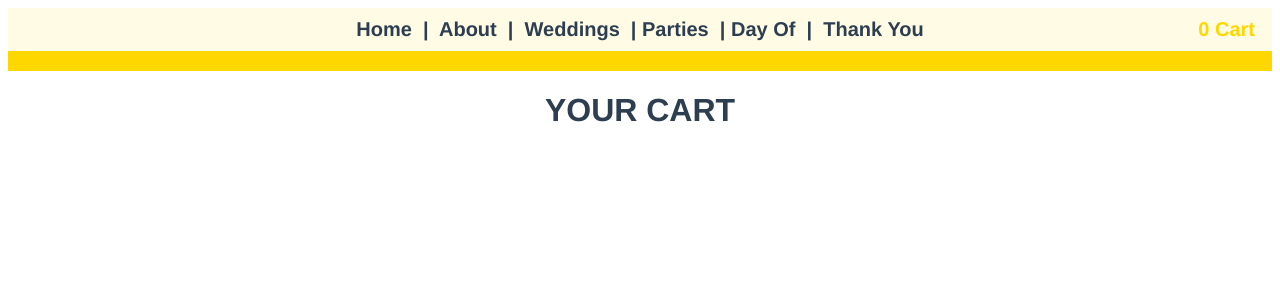
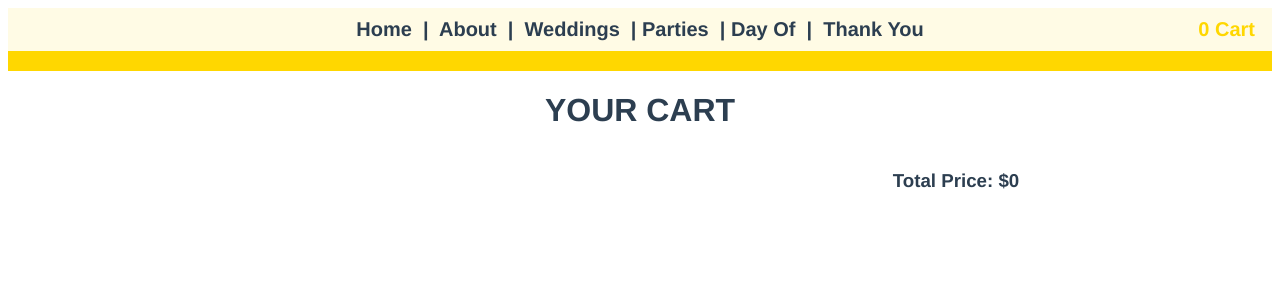
Before and after one commit to john-limkeman/Philocalist-Website, a Vue app in the folder philocalist-website/Vue/: page /#/cart in a window 1280 px wide. Shown: the top 300 px of the page. Built offline with nearby package versions, Linux system fonts and the light colour scheme.

Commit message:
cart total working

```diff
--- a/philocalist-website/Vue/src/components/CartListing.vue
+++ b/philocalist-website/Vue/src/components/CartListing.vue
@@ -3,11 +3,9 @@
 <div v-for="item in Cart" v-bind:key="item.id" class="cartItemContainer">
     <StationaryCard v-bind:isCart="true" v-bind:id="item.id"/>
     <span>Price: ${{item.price}} x </span>
-    <input class="quantityInput" name="itemQuantity" type="number" min="0" max="1000" v-bind:id='item.id'>
+    <input v-bind:value="item.quantity" class="quantityInput" name="itemQuantity" type="number" min="0" max="1000" v-bind:id='item.id'>
     <button class="updateButton" v-on:click="updateQuantity(item.id)">Update</button>
 </div>
-<!--
-<h3>Total Price: {{$store.getters.cartTotal}}</h3> -->
 </div>
 </template>
 
--- a/philocalist-website/Vue/src/store/index.js
+++ b/philocalist-website/Vue/src/store/index.js
@@ -49,6 +49,8 @@ if (currentToken != null) {
           return item.id === stationary.id;
       });
       if(!foundItem){ /* check to ensure item does not already exist in cart before adding it */
+        stationary.quantity = 1
+        console.log("quantity: " + stationary.quantity)
         state.cart.push(stationary)
         console.log("cart size: " + state.cart.length);
       }else{
@@ -61,18 +63,24 @@ if (currentToken != null) {
         return item.id !== stationary.id;
       })
       },
+
+/* This will remove item and push it with new quantity (pushing to store causes store components to re-render) */
       UPDATE_CART_QUANTITY(state, payload){
-          let foundItem = state.quantities.find(item => {
-            return item.id == payload.id;
-          })
+          let foundItem = state.cart.find(item => {
+            return item.id == payload.id; })
 
-          if(foundItem){
+            if(foundItem){
+
+              state.cart = state.cart.filter(item => {
+              return item.id !== payload.id; })
+
             foundItem.quantity = payload.quantity;
+
+            state.cart.push(foundItem);
+            console.log("quantity updated to " + foundItem.quantity + " on: " + foundItem.title)
           } else {
-            state.quantities.push(payload
-            )
+            console.log("ERROR - add item to cart before changing quantity")
           }
-          console.log(state.quantities);
       }
     },
     actions: {
@@ -100,10 +108,8 @@ if (currentToken != null) {
           let total = 0;
 
           state.cart.forEach(item => {
-            let quan = state.quantities.filter(q => {
-              return q.id === item.id});
-              console.log(quan.quantity);
-            total += item.price * quan.quantity
+
+            total += item.price * item.quantity
           })
           return total;
         }
--- a/philocalist-website/Vue/src/views/Cart.vue
+++ b/philocalist-website/Vue/src/views/Cart.vue
@@ -1,8 +1,16 @@
 <template>
   <div>
       <h1>YOUR CART</h1>
+      <div id="cartContainer">
+        <div id="listingContainer" >
       <CartListing />
+        </div>
+        <div id="paymentContainer">
     <!-- add payment, etc-->
+    <h3>Total Price: ${{cartTotalPrice}}</h3>
+        </div>
+
+      </div>
   </div>
 </template>
 
@@ -19,6 +27,11 @@ data() {
 methods: {
 
 },
+computed: {
+  cartTotalPrice(){
+    return this.$store.getters.cartTotal;
+  }
+},
 components: {
   CartListing
 },
@@ -30,5 +43,19 @@ components: {
 </script>
 
 <style scoped>
+#cartContainer{
+  display: grid;
+  grid-template-columns:
+  1fr 1fr;
+  grid-template-areas:
+  "listing payment";
+}
+
+#listingContainer{
+  grid-area: listing;
+}
+#paymentContainer{
+  grid-area: payment;
+}
 
 </style>
```
